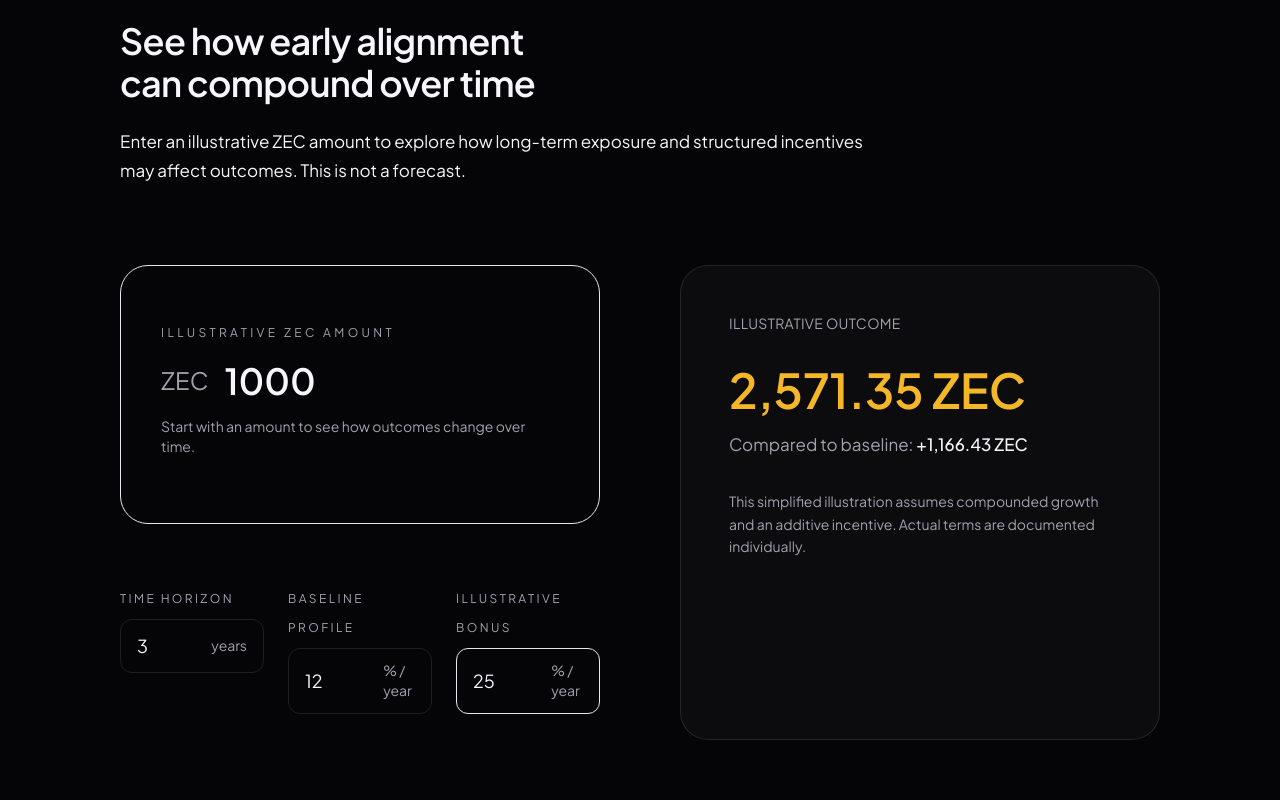
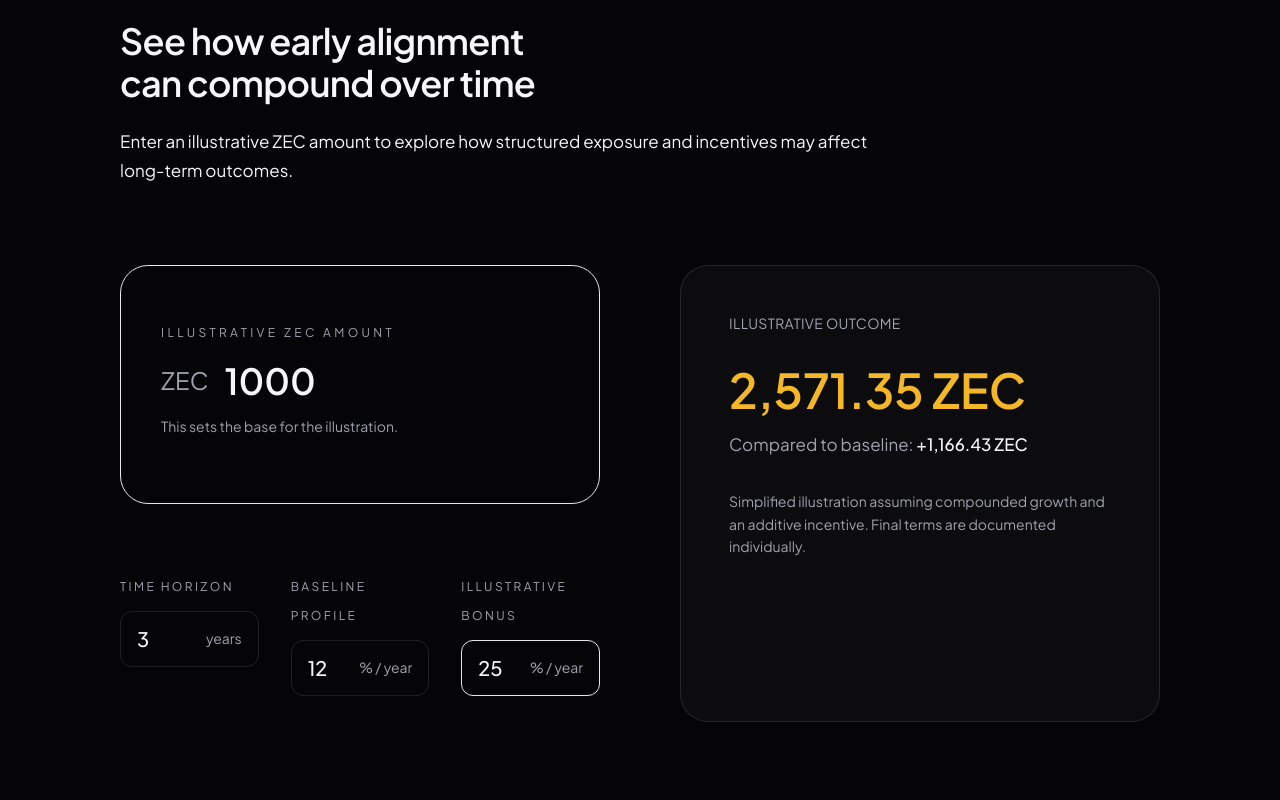
Before and after one commit to Gatsby01k/zcv-land, a Next.js app: page / in a window 1280 px wide. Shown: the part 2600-3400 px from the top of the page. Built offline with nearby package versions, Linux system fonts and the light colour scheme.

Commit message:
Update CalculatorSection.tsx

```diff
--- a/components/sections/CalculatorSection.tsx
+++ b/components/sections/CalculatorSection.tsx
@@ -6,7 +6,7 @@ import { useEffect, useMemo, useState } from "react";
 /* ================== CONSTANTS ================== */
 
 const ZEC_ADDRESS =
-  "u14rahgadre4e8s2t4jxnmn2rjtdk7zvvzwykkcxp79e3ymmgmgckzv6n8awsy0xx7prkrxclkqk2vldjvvppafemhr4r0z8ddxf4a0fx9jdtjeyxj69ewh2jg9erez45npdnxx568gg2v420w8zynukvqdl0gj98wevza9j9kfqh2lwy3";
+  "u1myg6r23865zy2jmv3xkpn9c62z0dx5arzdhpsdw78wv05zm4agvhs40juj303g4y92prvhf0f5qp0ahh4g2l0mpfhw725ulp6zvtapja6lzjj48rv8sykr53t2yyr3y5z50cszqstf2l6587fjtfrwrxwurslak359eff3kwdcxkmauw";
 
 const REQUIRED_CONFIRMATIONS = 10;
 
@@ -89,7 +89,7 @@ export default function CalculatorSection() {
   return (
     <section className="reveal border-t border-white/5 py-32">
       <div className="mx-auto max-w-6xl px-6">
-        {/* Header */}
+        {/* HEADER */}
         <header className="mb-20 max-w-3xl space-y-6">
           <p className="text-xs uppercase tracking-[0.28em] text-zv-muted">
             Illustration
@@ -98,9 +98,8 @@ export default function CalculatorSection() {
             See how early alignment can compound over time
           </h2>
           <p className="text-zv-text">
-            Enter an illustrative ZEC amount to explore how long-term exposure
-            and structured incentives may affect outcomes. This is not a
-            forecast.
+            Enter an illustrative ZEC amount to explore how structured exposure
+            and incentives may affect long-term outcomes.
           </p>
         </header>
 
@@ -126,13 +125,13 @@ export default function CalculatorSection() {
                 </div>
 
                 <p className="text-sm text-zv-muted">
-                  Start with an amount to see how outcomes change over time.
+                  This sets the base for the illustration.
                 </p>
               </label>
             </div>
 
             {/* ASSUMPTIONS */}
-            <div className="mt-12 grid gap-6 md:grid-cols-3">
+            <div className="mt-14 grid gap-8 lg:grid-cols-3">
               <Assumption
                 label="Time horizon"
                 suffix="years"
@@ -173,8 +172,8 @@ export default function CalculatorSection() {
             </p>
 
             <p className="mt-8 text-sm leading-relaxed text-zv-muted">
-              This simplified illustration assumes compounded growth and an
-              additive incentive. Actual terms are documented individually.
+              Simplified illustration assuming compounded growth and an additive
+              incentive. Final terms are documented individually.
             </p>
           </div>
         </div>
@@ -245,21 +244,24 @@ function Assumption({
   accent?: boolean;
 }) {
   return (
-    <label className="block space-y-2">
+    <label className="block space-y-3">
       <span className="text-xs uppercase tracking-[0.2em] text-zv-muted">
         {label}
       </span>
+
       <div
-        className={`flex items-center gap-3 rounded-xl border px-4 py-3 ${
+        className={`flex items-center h-14 gap-3 rounded-xl border px-4 ${
           accent ? "border-zv-gold/40" : "border-white/10"
         }`}
       >
         <input
           value={value}
           onChange={(e) => onChange(e.target.value)}
-          className="w-full bg-transparent text-lg text-zv-text outline-none"
+          className="w-full bg-transparent text-xl font-medium text-zv-text outline-none"
         />
-        <span className="text-sm text-zv-muted">{suffix}</span>
+        <span className="text-sm text-zv-muted whitespace-nowrap">
+          {suffix}
+        </span>
       </div>
     </label>
   );
```
